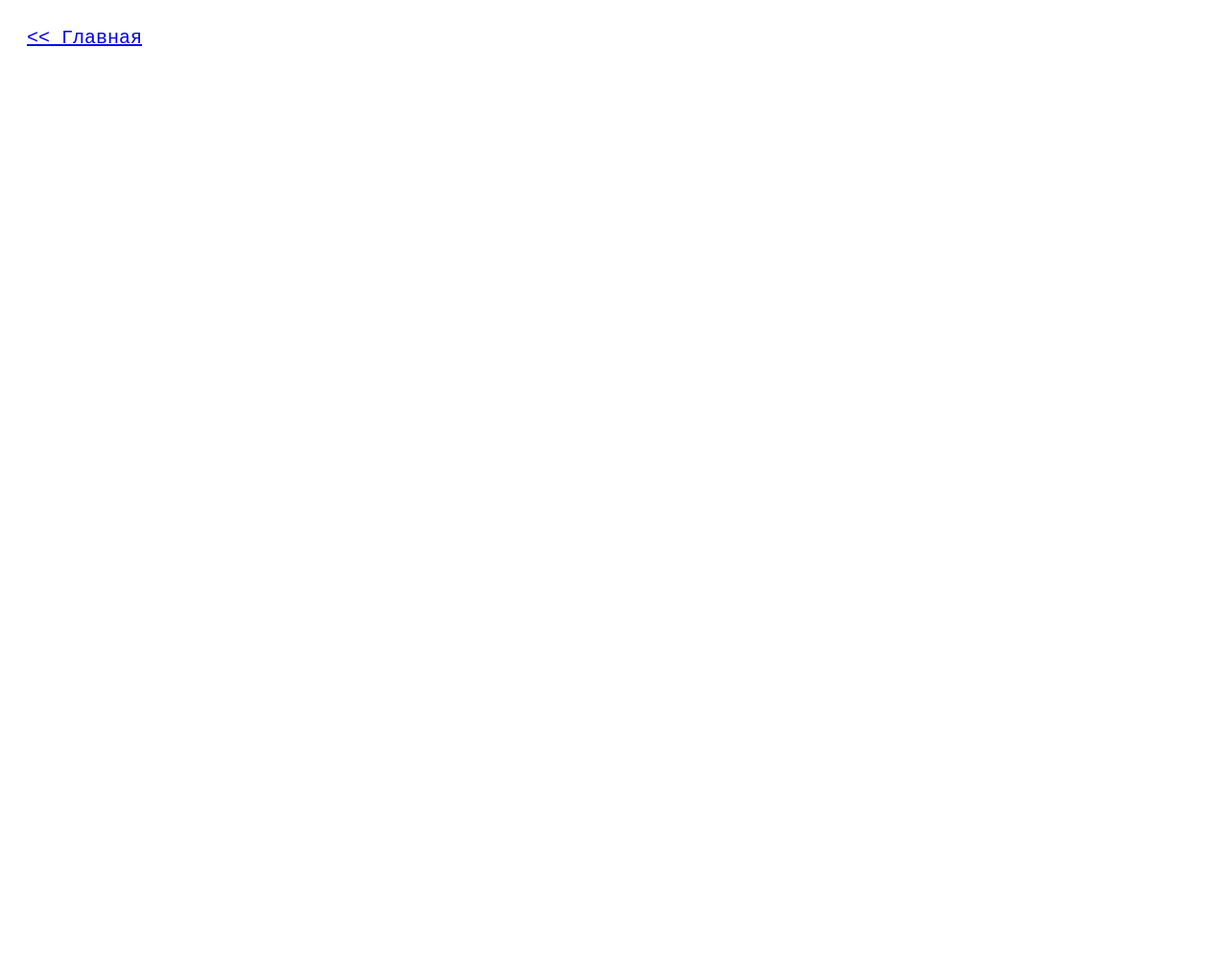
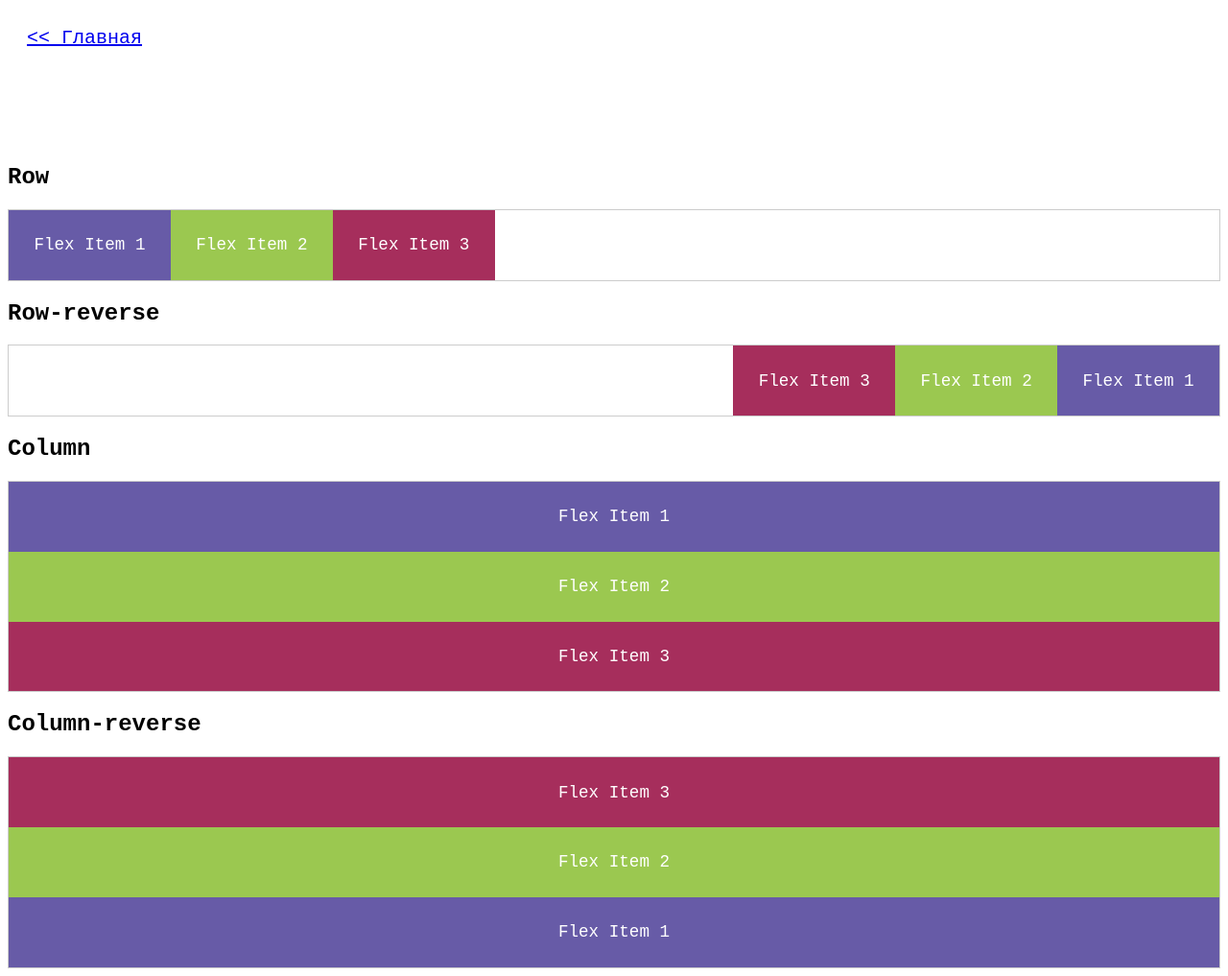
Before and after one commit to DiamondSystems/HTML5-and-CSS3-samples, a plain HTML site: page flexbox/flex-direction.html in a window 1280 px wide. Shown: the whole page at 96% size. Before the commit the page ends 800 px from the top, so only its background shows below. Drawn offline with Linux system fonts and the light colour scheme.

Commit message:
Направление flex-direction

```diff
--- a/flexbox/flex-direction.html
+++ b/flexbox/flex-direction.html
@@ -5,16 +5,77 @@
     <title>Направление flex-direction</title>
     <link rel="stylesheet" href="/assets/css/style.css">
     <style>
-        /*  */
+        .flex-container {
+            display: flex;
+            border:1px solid #ccc;
+        }
+        .flex-item {
+            text-align:center;
+            font-size: 1.1em;
+            padding: 1.5em;
+            color: white;
+        }
+        .color1 {background-color: #675BA7;}
+        .color2 {background-color: #9BC850;}
+        .color3 {background-color: #A62E5C;}
+
+        /* ROW DIRECTION */
+        .row {
+            flex-direction: row;
+        }
+        .row-reverse {
+            flex-direction: row-reverse;
+        }
+        .column {
+            flex-direction: column;
+        }
+        .column-reverse {
+            flex-direction: column-reverse;
+        }
     </style>
 </head>
 <body>
     <!-- Header -->
     <header><nav><a href="./../"><< Главная</a></nav></header>
 
-    <!--  -->
+    <!-- Row -->
     <section>
-        <h2></h2>
+        <h2>Row</h2>
+        <div class="flex-container row">
+            <div class="flex-item color1">Flex Item 1</div>
+            <div class="flex-item color2">Flex Item 2</div>
+            <div class="flex-item color3">Flex Item 3</div>
+        </div>
+    </section>
+
+    <!-- Row reverse -->
+    <section>
+        <h2>Row-reverse</h2>
+        <div class="flex-container row-reverse">
+            <div class="flex-item color1">Flex Item 1</div>
+            <div class="flex-item color2">Flex Item 2</div>
+            <div class="flex-item color3">Flex Item 3</div>
+        </div>
+    </section>
+
+    <!-- Column -->
+    <section>
+        <h2>Column</h2>
+        <div class="flex-container column">
+            <div class="flex-item color1">Flex Item 1</div>
+            <div class="flex-item color2">Flex Item 2</div>
+            <div class="flex-item color3">Flex Item 3</div>
+        </div>
+    </section>
+
+    <!-- Column-reverse -->
+    <section>
+        <h2>Column-reverse</h2>
+        <div class="flex-container column-reverse">
+            <div class="flex-item color1">Flex Item 1</div>
+            <div class="flex-item color2">Flex Item 2</div>
+            <div class="flex-item color3">Flex Item 3</div>
+        </div>
     </section>
 </body>
 </html>
```
